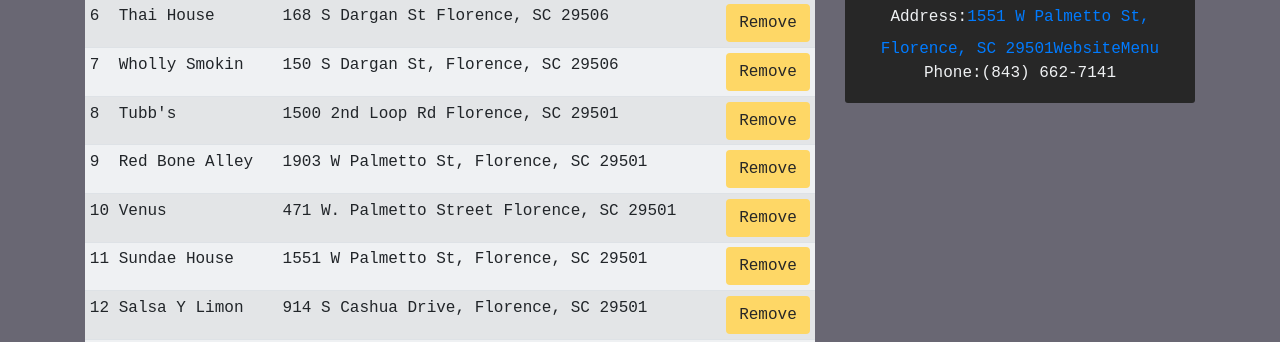
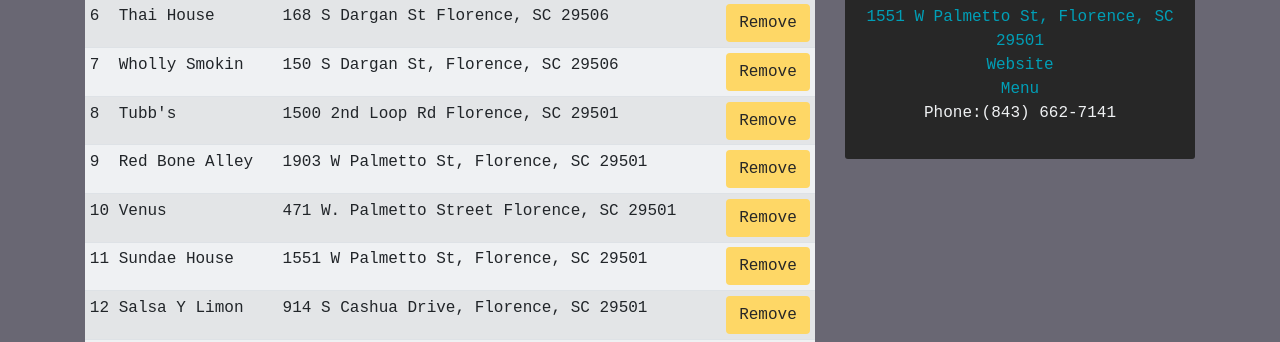
Before and after one commit to jhinson20/jhinson20.github.io, a plain HTML site: page index.html in a window 1280 px wide. Both pictures are taken after a click on the button "Find Food". Shown: the part 385-727 px from the top of the page. Drawn offline with nearby package versions, Linux system fonts and the light colour scheme.

Commit message:
Adjusted chosen restaurant formatting

```diff
--- a/css/index.css
+++ b/css/index.css
@@ -4,6 +4,18 @@
     background-color: #696773;
     padding-top: 50px;
     font-family: "Courier New", serif;
+}
+
+ul {
+    padding: 0 0 0 0;
+}
+
+li {
+    list-style: none;
+}
+
+a {
+    color:  #009FB7;
 }
 
 /*.center-container {*/
--- a/index.html
+++ b/index.html
@@ -55,6 +55,12 @@
 
             <div id="food-choice" class="chosen-food" hidden="hidden">
 
+                <ul>
+                    <li>
+
+                    </li>
+                </ul>
+
             </div>
 
             <div id="last-food-choice" class="chosen-food" hidden="hidden">
--- a/js/foodFinder.js
+++ b/js/foodFinder.js
@@ -64,12 +64,21 @@
     try {
         html =
             '<h2 id="locationName">' + restaurant.name + '</h2>' +
-            '<label for="address">Address:</label>' +
+            '<ul>' +
+            '<li>' +
             '<a id="address" href="' + restaurant.mapLink + '" target="_blank" rel="noopener noreferrer">' +
             restaurant.address + '</a>' +
+            '</li>' +
+            '<li>' +
             '<a id="website" href="' + restaurant.website + '">Website</a>' +
+            '</li>' +
+            '<li>' +
             '<a id="menu" href="' + restaurant.menu+ '">Menu</a>' +
-            '<label for="phone">Phone:</label    <span id="phone">' + restaurant.phoneNumber + '</span>'
+            '</li>' +
+            '<li>' +
+            '<label for="phone">Phone:</label    <span id="phone">' + restaurant.phoneNumber + '</span>' +
+            '</li>' +
+            '</ul>'
         ;
 
     }
```
